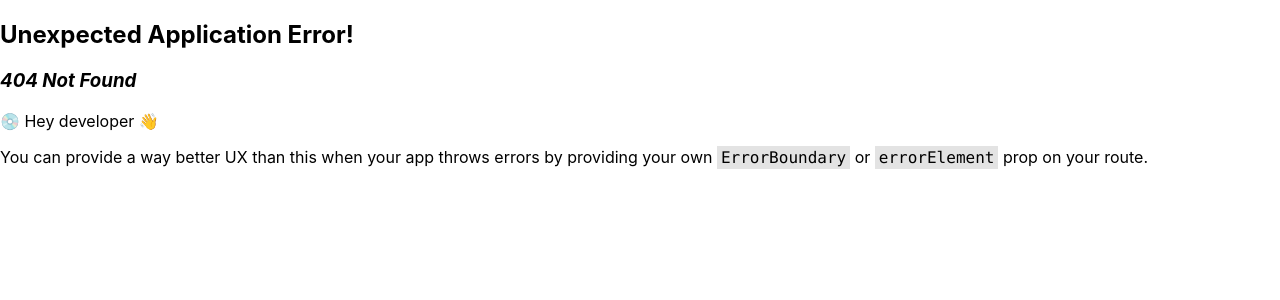
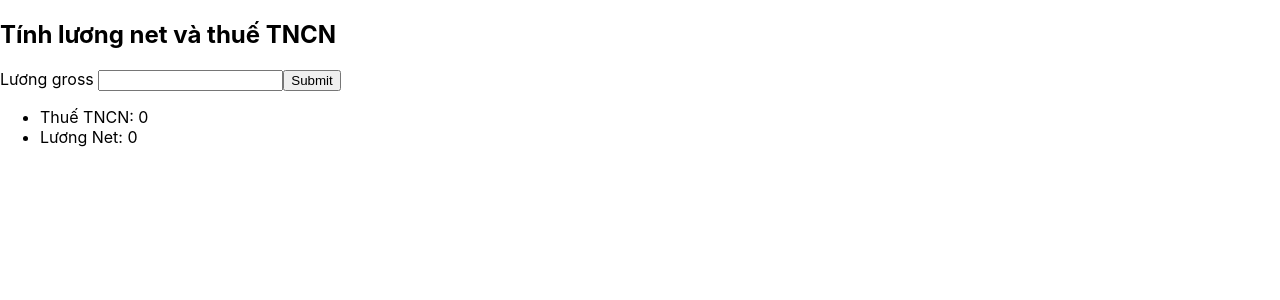
Before and after one commit to long20014/react-misc-2, a React (Create React App) app: page /salary in a window 1280 px wide. Before the commit this address had no page. Shown: the top 300 px of the page. Built offline with nearby package versions, Linux system fonts and the light colour scheme.

Commit message:
add feature tinh thue tncn va luongf net

```diff
--- a/src/components/GameDamageDemo/GameDamageDemo.tsx
+++ b/src/components/GameDamageDemo/GameDamageDemo.tsx
@@ -63,7 +63,7 @@ const GameDamageDemo: React.FC<any> = (props) => {
         return arr;
       }
       console.log(i);
-      await timeout(500);
+      await timeout(300);
       const damageObj = calculateDamageObj();
       arr.push(damageObj);
       setDamageList([...arr]);
@@ -114,8 +114,8 @@ const GameDamageDemo: React.FC<any> = (props) => {
       <br />
       <br />
       <div style={{ display: 'flex', justifyContent: 'space-between', maxWidth: '400px' }}>
-        <h3>{HP}</h3>
-        <h3>{enemyHP}</h3>
+        <h3>HP: {HP}</h3>
+        <h3>Enemy HP: {enemyHP}</h3>
       </div>
       <div style={{ display: 'flex', justifyContent: 'space-between', maxWidth: '400px' }}>
         <div>
--- /dev/null
+++ b/src/components/SalaryAndTax/SalaryAndTax.tsx
@@ -0,0 +1,123 @@
+import React, { useState } from 'react';
+
+function tinhBHXH(luong: number) {
+  const maxLuongBHXH = 29800000;
+  const tyLeBHXH = 0.105;
+  if (luong < maxLuongBHXH) return maxLuongBHXH * tyLeBHXH;
+  return luong * tyLeBHXH;
+}
+
+function tinhThueTNCN(luong: number, giamTru: number) {
+  // TNCT = Thu Nhap Chiu Thue
+  const TNCTBac1 = 5000000;
+  const TNCTBac2 = 10000000;
+  const TNCTBac3 = 18000000;
+  const TNCTBac4 = 32000000;
+  const TNCTBac5 = 50000000;
+  const TNCTBac6 = 80000000;
+  const TyLeTNCTBac1 = 0.05;
+  const TyLeTNCTBac2 = 0.1;
+  const TyLeTNCTBac3 = 0.15;
+  const TyLeTNCTBac4 = 0.2;
+  const TyLeTNCTBac5 = 0.25;
+  const TyLeTNCTBac6 = 0.3;
+  const TyLeTNCTBac7 = 0.35;
+  const TNCT = luong - giamTru;
+
+  if (TNCT < 0) return 0;
+
+  if (TNCT < TNCTBac1) {
+    const thueTNCNBac1 = TNCT * TyLeTNCTBac1;
+    const thueTNCN = thueTNCNBac1;
+    return thueTNCN;
+  }
+  if (TNCT < TNCTBac2) {
+    const thueTNCNBac1 = TNCTBac1 * TyLeTNCTBac1;
+    const thueTNCNBac2 = (TNCT - TNCTBac1) * TyLeTNCTBac2;
+    const thueTNCN = thueTNCNBac1 + thueTNCNBac2;
+    return thueTNCN;
+  }
+  if (TNCT < TNCTBac3) {
+    const thueTNCNBac1 = TNCTBac1 * TyLeTNCTBac1;
+    const thueTNCNBac2 = (TNCTBac2 - TNCTBac1) * TyLeTNCTBac2;
+    const thueTNCNBac3 = (TNCT - TNCTBac2) * TyLeTNCTBac3;
+    const thueTNCN = thueTNCNBac1 + thueTNCNBac2 + thueTNCNBac3;
+    return thueTNCN;
+  }
+  if (TNCT < TNCTBac4) {
+    const thueTNCNBac1 = TNCTBac1 * TyLeTNCTBac1;
+    const thueTNCNBac2 = (TNCTBac2 - TNCTBac1) * TyLeTNCTBac2;
+    const thueTNCNBac3 = (TNCTBac3 - TNCTBac2) * TyLeTNCTBac3;
+    const thueTNCNBac4 = (TNCT - TNCTBac3) * TyLeTNCTBac4;
+    const thueTNCN = thueTNCNBac1 + thueTNCNBac2 + thueTNCNBac3 + thueTNCNBac4;
+    return thueTNCN;
+  }
+  if (TNCT < TNCTBac5) {
+    const thueTNCNBac1 = TNCTBac1 * TyLeTNCTBac1;
+    const thueTNCNBac2 = (TNCTBac2 - TNCTBac1) * TyLeTNCTBac2;
+    const thueTNCNBac3 = (TNCTBac3 - TNCTBac2) * TyLeTNCTBac3;
+    const thueTNCNBac4 = (TNCTBac4 - TNCTBac3) * TyLeTNCTBac4;
+    const thueTNCNBac5 = (TNCT - TNCTBac4) * TyLeTNCTBac5;
+    const thueTNCN = thueTNCNBac1 + thueTNCNBac2 + thueTNCNBac3 + thueTNCNBac4 + thueTNCNBac5;
+    return thueTNCN;
+  }
+  if (TNCT < TNCTBac6) {
+    const thueTNCNBac1 = TNCTBac1 * TyLeTNCTBac1;
+    const thueTNCNBac2 = (TNCTBac2 - TNCTBac1) * TyLeTNCTBac2;
+    const thueTNCNBac3 = (TNCTBac3 - TNCTBac2) * TyLeTNCTBac3;
+    const thueTNCNBac4 = (TNCTBac4 - TNCTBac3) * TyLeTNCTBac4;
+    const thueTNCNBac5 = (TNCTBac5 - TNCTBac4) * TyLeTNCTBac5;
+    const thueTNCNBac6 = (TNCT - TNCTBac5) * TyLeTNCTBac6;
+    const thueTNCN = thueTNCNBac1 + thueTNCNBac2 + thueTNCNBac3 + thueTNCNBac4 + thueTNCNBac5 + thueTNCNBac6;
+    return thueTNCN;
+  }
+  const thueTNCNBac1 = TNCTBac1 * TyLeTNCTBac1;
+  const thueTNCNBac2 = (TNCTBac2 - TNCTBac1) * TyLeTNCTBac2;
+  const thueTNCNBac3 = (TNCTBac3 - TNCTBac2) * TyLeTNCTBac3;
+  const thueTNCNBac4 = (TNCTBac4 - TNCTBac3) * TyLeTNCTBac4;
+  const thueTNCNBac5 = (TNCTBac5 - TNCTBac4) * TyLeTNCTBac5;
+  const thueTNCNBac6 = (TNCTBac6 - TNCTBac5) * TyLeTNCTBac6;
+  const thueTNCNBac7 = (TNCT - TNCTBac6) * TyLeTNCTBac7;
+  const thueTNCN =
+    thueTNCNBac1 + thueTNCNBac2 + thueTNCNBac3 + thueTNCNBac4 + thueTNCNBac5 + thueTNCNBac6 + thueTNCNBac7;
+  return thueTNCN;
+}
+
+const SalaryAndTax = (props: any) => {
+  // const [soNguoiPhuThuoc, setSoNguoiPhuThuoc] = useState(2);
+  // const [giamTruGiaCanh, setGiamTruGiaCanh] = useState(11000000 + soNguoiPhuThuoc * 4400000);
+  const [luongGross, setLuongGross] = useState(0);
+  // const [bhxh, setBhxh] = useState(tinhBHXH(luongGross));
+  // const [giamTru, setGiamTru] = useState(giamTruGiaCanh + bhxh);
+  const [thueTNCN, setThueTNCN] = useState(0);
+  const [luongNet, setLuongNet] = useState(0);
+
+  const handleSubmit = (event: React.FormEvent<HTMLFormElement>) => {
+    event.preventDefault();
+    const soNguoiPhuThuoc = 2;
+    const giamTruGiaCanh = 11000000 + soNguoiPhuThuoc * 4400000;
+    const bhxh = tinhBHXH(luongGross);
+    const giamTru = giamTruGiaCanh + bhxh;
+    const thue = tinhThueTNCN(luongGross, giamTru);
+    const luong = luongGross - bhxh - thue;
+    setThueTNCN(thue);
+    setLuongNet(luong);
+  };
+
+  return (
+    <div>
+      <h2>Tính lương net và thuế TNCN</h2>
+      <form onSubmit={handleSubmit}>
+        <label htmlFor="luongGross">Lương gross </label>
+        <input type="number" name="luongGross" id="luongGross" onChange={(e) => setLuongGross(+e.target.value)} />
+        <input type="submit" value="Submit"></input>
+      </form>
+      <ul>
+        <li>Thuế TNCN: {thueTNCN}</li>
+        <li>Lương Net: {luongNet}</li>
+      </ul>
+    </div>
+  );
+};
+
+export default SalaryAndTax;
--- a/src/router/MainRouter.tsx
+++ b/src/router/MainRouter.tsx
@@ -1,3 +1,4 @@
+import SalaryAndTax from 'components/SalaryAndTax/SalaryAndTax';
 import HomePage from 'pages/HomePage/HomePage';
 import { createBrowserRouter, RouterProvider } from 'react-router-dom';
 
@@ -6,6 +7,10 @@ const router = createBrowserRouter([
     path: '/',
     element: <HomePage />,
   },
+  {
+    path: '/salary',
+    element: <SalaryAndTax />,
+  },
 ]);
 
 const MainRouter = () => {
```
